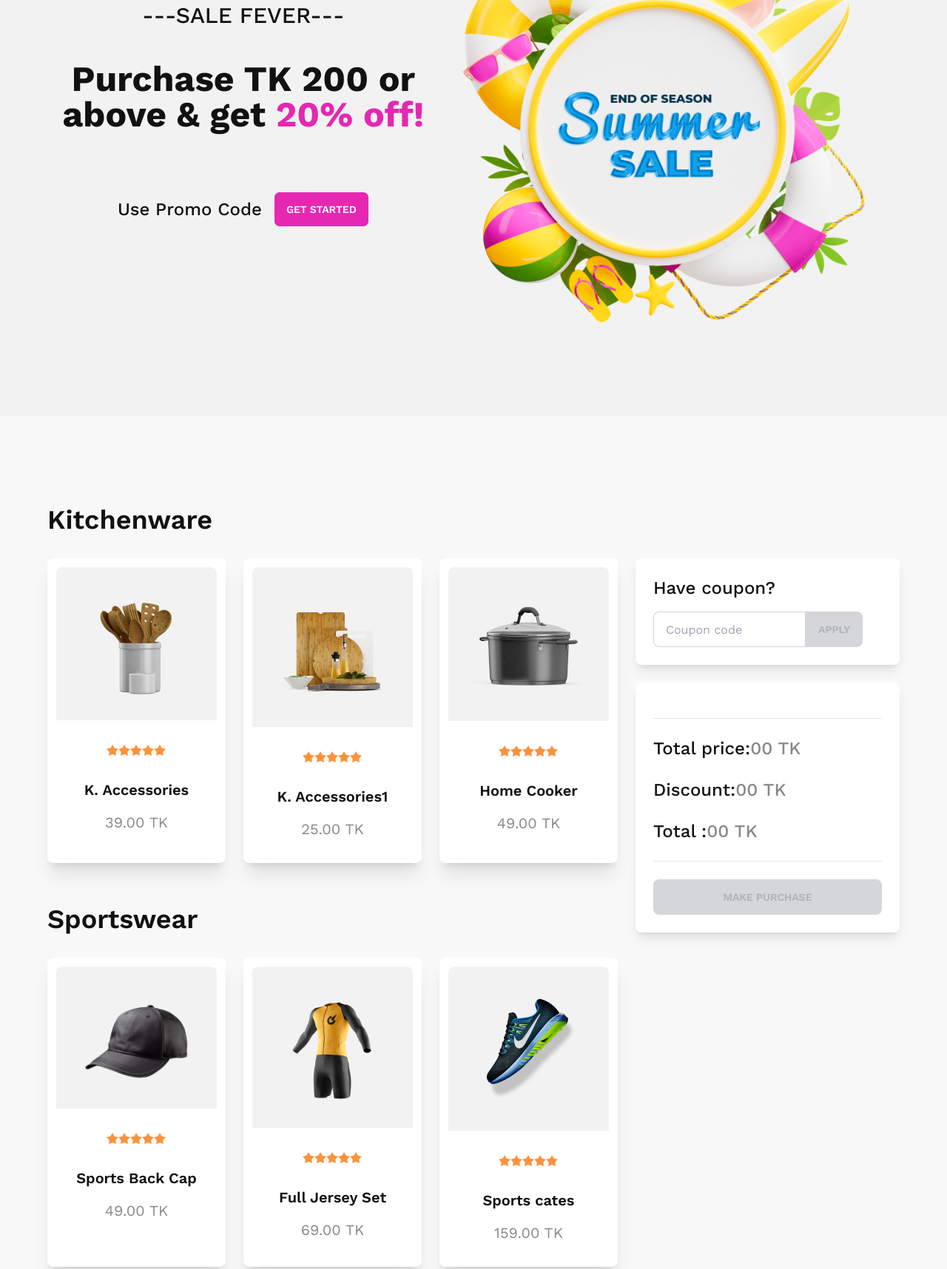
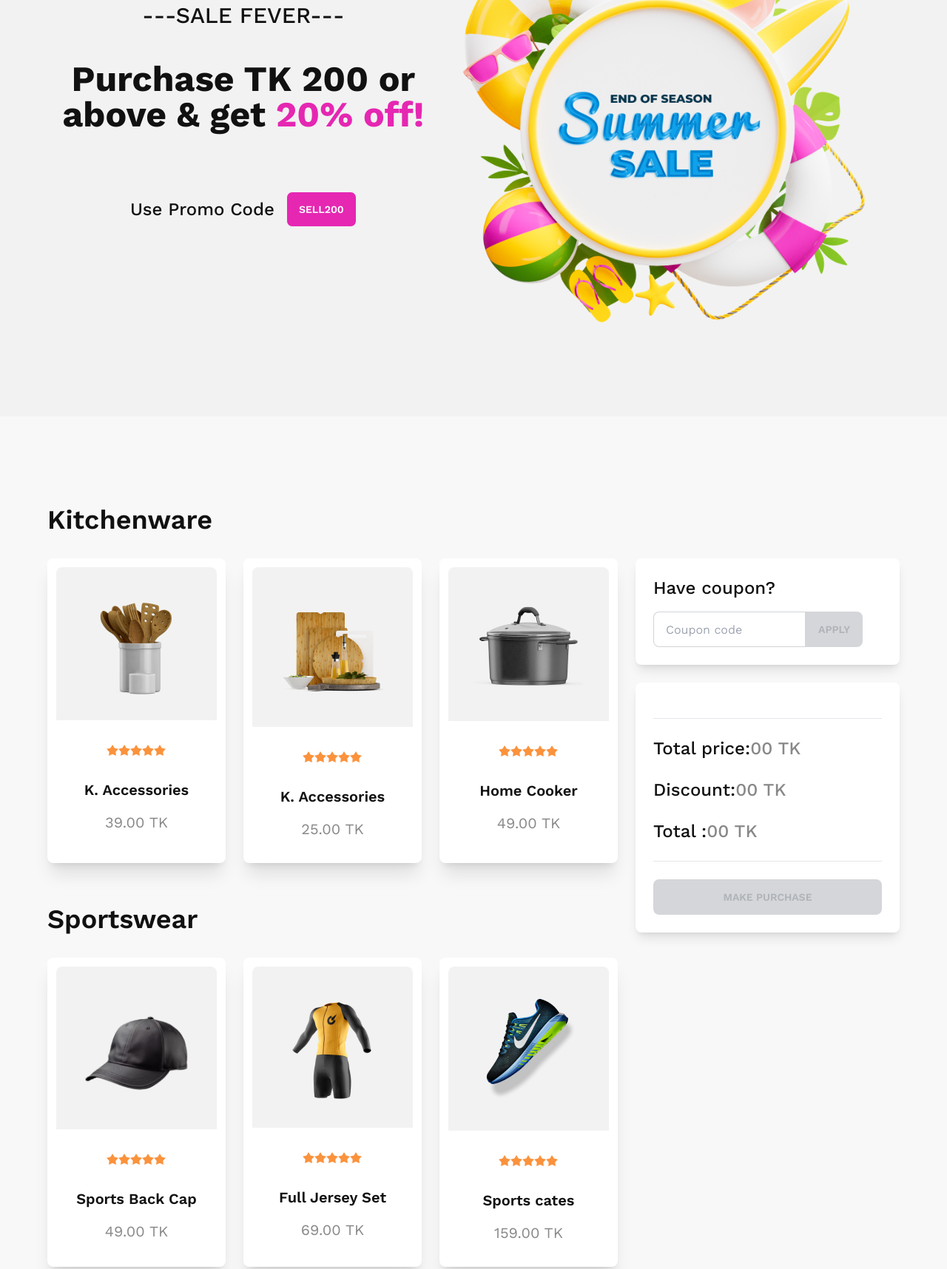
Before and after one commit to Mitul3047/summer-sale-A5, a plain HTML site: page index.html in a window 1280 px wide. Shown: the part 237-1953 px from the top of the page at 74% size. Drawn offline with nearby package versions, Linux system fonts and the light colour scheme.

Commit message:
comment removed

```diff
--- a/index.html
+++ b/index.html
@@ -30,7 +30,7 @@
                     </h1>
                     <div class="flex justify-center items-center gap-4 mt-16">
                         <p class="py-6 text-2xl font-medium ">Use Promo Code</p>
-                        <button class="btn bg-[#E527B2] text-white">Get Started</button>
+                        <button class="btn bg-[#E527B2] text-white">SELL200</button>
                     </div>
                 </div>
             </div>
@@ -76,7 +76,7 @@
                                 <input type="radio" name="rating-6" class="mask mask-star-2 bg-orange-400" />
                             </div>
                             <div class="card-body items-center text-center">
-                                <h2 class="card-title text-xl ">K. Accessories1</h2>
+                                <h2 class="card-title text-xl ">K. Accessories</h2>
                                 <p class="text-[#11111180] text-xl mt-2 ">25.00 TK</p>
 
                             </div>
@@ -107,7 +107,7 @@
                     <div class=" grid grid-cols-1 md:grid-cols-2 lg:grid-cols-3  gap-6">
                         <!-- card-4 -->
                         <div class="card  bg-base-100 shadow-xl rounded-lg" onclick="handleCLikBtn(this)">
-                            <figure class="px-8 pt-10 pb-8 bg-[#1111110D] m-3">
+                            <figure class="px-8 pt-14 pb-11 bg-[#1111110D] m-3">
                                 <img src="./images/prod4.png" alt="k.accersories1" class="rounded-lg" />
                             </figure>
                             <div class="rating rating-sm justify-center mt-5 mb-0">
@@ -261,7 +261,6 @@
                     </div>
                     <hr class="my-6">
                     <!-- purches button -->
-                    <!-- <button id="btn-purchase" disabled class="btn bg-[#E527B2] text-white w-full">Make Purchase</button> -->
                     <button id="btn-purchase" disabled class="btn bg-[#E527B2] text-white w-full"
                         onclick="my_modal_5.showModal()">Make Purchase</button>
                     <dialog id="my_modal_5" class="modal modal-bottom sm:modal-middle">
@@ -270,8 +269,7 @@
                             <h3 class="font-bold text-4xl">Congratulations</h3>
                             <p class="py-4 text-lg text-[#11111180]">Your Purchase the product</p>
                             <div class="modal-action mx-auto w-1/2">
-                                <button class="btn w-full rounded-lg bg-[#E527B2] text-white" onclick="goHome()">Go
-                                    Home</button>
+                                <button class="btn w-full rounded-lg bg-[#E527B2] text-white" onclick="goHome()">Go Home</button>
                             </div>
                         </form>
                     </dialog>
--- a/script/app.js
+++ b/script/app.js
@@ -33,18 +33,17 @@ function handleCLikBtn(target) {
     }
 }
 
-// CUPON BUTTON
+// CUPON BUTTON CONDITION
 
 document.getElementById("btn-coupon").addEventListener('click', function () {
     const discountText = document.getElementById('discount-field');
     const discountTotal = document.getElementById('discount-total');
-    const couponCode = document.getElementById("cupon-confirm").value
+    const couponCode = document.getElementById("cupon-confirm").value;
     if (couponCode === "SELL200") {
         const coupon = document.getElementById('coupon');
         coupon.innerText = 'YOU HAVE RECIVED 20% DISCOUNT';
         const discountValue = discountText.innerText = parseFloat(total * 0.20).toFixed(2);
         const finalTotal = discountTotal.innerText = (total - discountValue).toFixed(2);
-        // finalTotal.;
         document.getElementById("cupon-confirm").value= "";
     } else {
         alert("Invalid Coupon")
```
